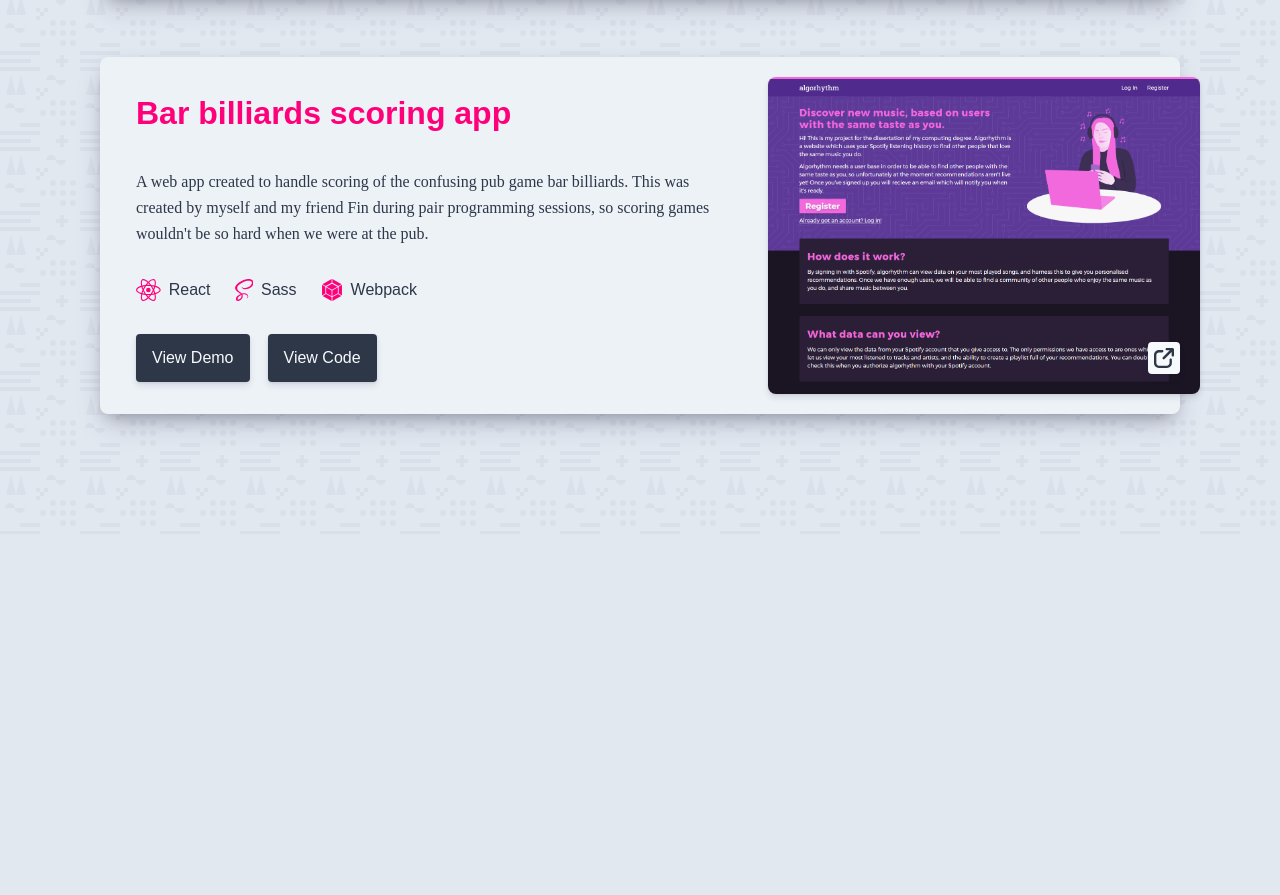
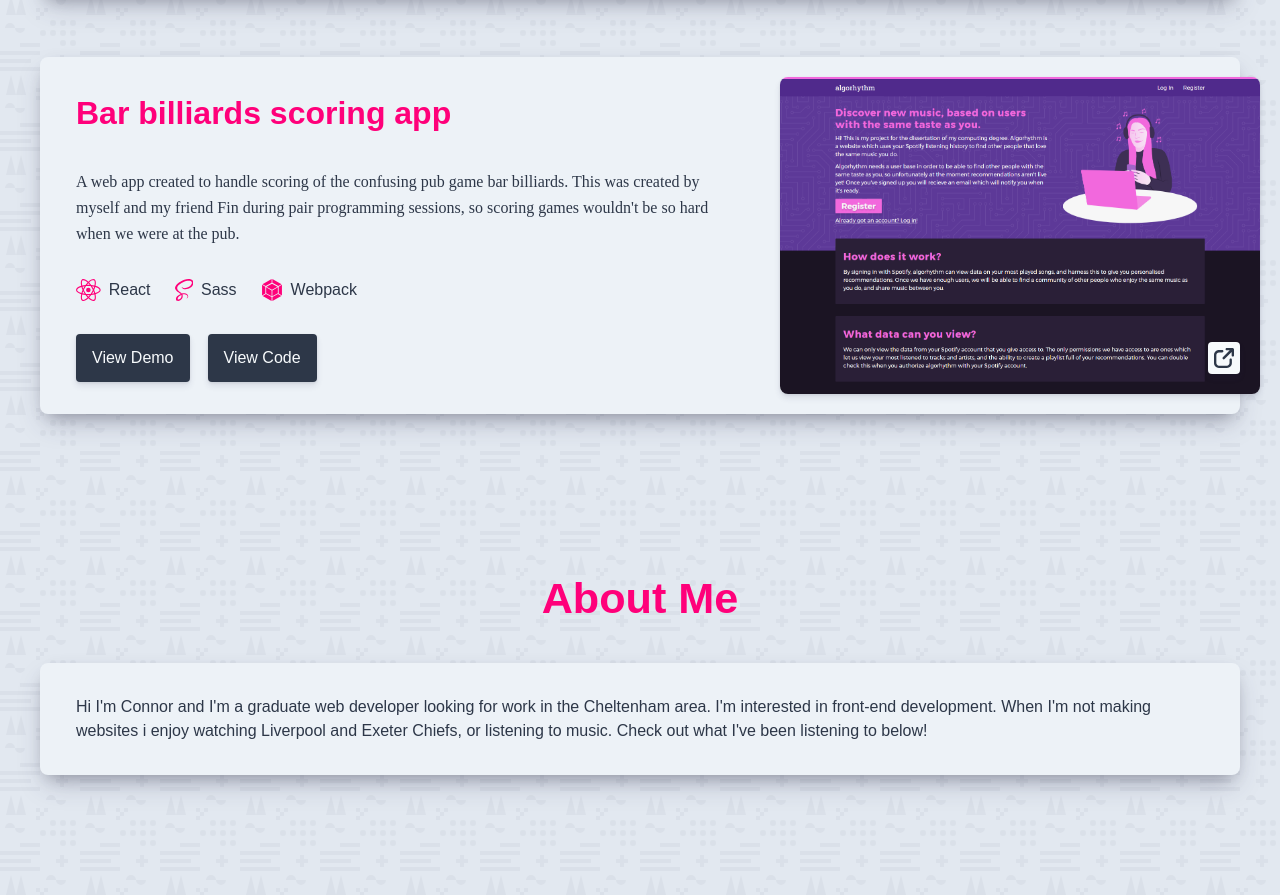
Before and after one commit to connordowson/portfolio-gatsby, a Gatsby site: page / in a window 1280 px wide. Shown: the part 1765-2660 px from the top of the page. Before the commit the page ends 2299 px from the top, so only its background shows below. Built offline with nearby package versions, Linux system fonts and the light colour scheme; Gatsby itself is replaced by a stand-in of ours.

Commit message:
CSS changes

```diff
--- /dev/null
+++ b/src/components/About.js
@@ -0,0 +1,18 @@
+import React from "react"
+
+import aboutStyles from "./../styles/about.module.css"
+
+export default function About() {
+  return (
+    <div className={aboutStyles.aboutWrapper}>
+      {" "}
+      <p>
+        {" "}
+        Hi I'm Connor and I'm a graduate web developer looking for work in the
+        Cheltenham area. I'm interested in front-end development. When I'm not
+        making websites i enjoy watching Liverpool and Exeter Chiefs, or
+        listening to music. Check out what I've been listening to below!{" "}
+      </p>{" "}
+    </div>
+  )
+}
--- a/src/pages/index.js
+++ b/src/pages/index.js
@@ -6,6 +6,8 @@ import Navbar from "./../components/Navbar"
 import Project from "../components/Project"
 import Section from "../components/Section"
 import Heading from "../components/Heading"
+
+import About from "../components/About"
 
 import projectsData from "./../projectsData.js"
 
@@ -33,5 +35,10 @@ export default () => (
         )
       })}
     </Section>
+
+    <Section>
+      <Heading heading="About Me" />
+      <About />
+    </Section>
   </div>
 )
--- /dev/null
+++ b/src/styles/about.module.css
@@ -0,0 +1,14 @@
+.aboutWrapper {
+    width: 100%;
+    display: flex;
+    justify-content: space-between;
+    background: #EDF2F7;
+    border-radius: 8px;
+    margin-bottom: 60px;
+    box-shadow: 0 13px 27px -5px rgba(50, 50, 93, .25), 0 8px 16px -8px rgba(0, 0, 0, .3), 0 -6px 16px -6px rgba(0, 0, 0, .025);
+}
+
+.aboutWrapper p {
+    padding: 32px 36px;
+
+}
--- a/src/styles/project.module.css
+++ b/src/styles/project.module.css
@@ -7,8 +7,10 @@
     margin-bottom: 60px;
     box-shadow: 0 13px 27px -5px rgba(50, 50, 93, .25), 0 8px 16px -8px rgba(0, 0, 0, .3), 0 -6px 16px -6px rgba(0, 0, 0, .025);
     position: relative;
-    grid-column-gap: 22px;
-    /* background: linear-gradient(to top, #5ee7df 0%, #b490ca 100%); */
+}
+
+.projectWrapper:last-of-type {
+    margin-bottom: 0;
 }
 
 .projectWrapper::before {
--- a/src/styles/section.module.css
+++ b/src/styles/section.module.css
@@ -1,5 +1,5 @@
 .section {
     width: 1200px;
-    padding: 60px;
+    padding: 60px 0;
     margin: 0 auto;
 }
```
Also changed, not shown: src/assets/images/11147026.jpg (added).
